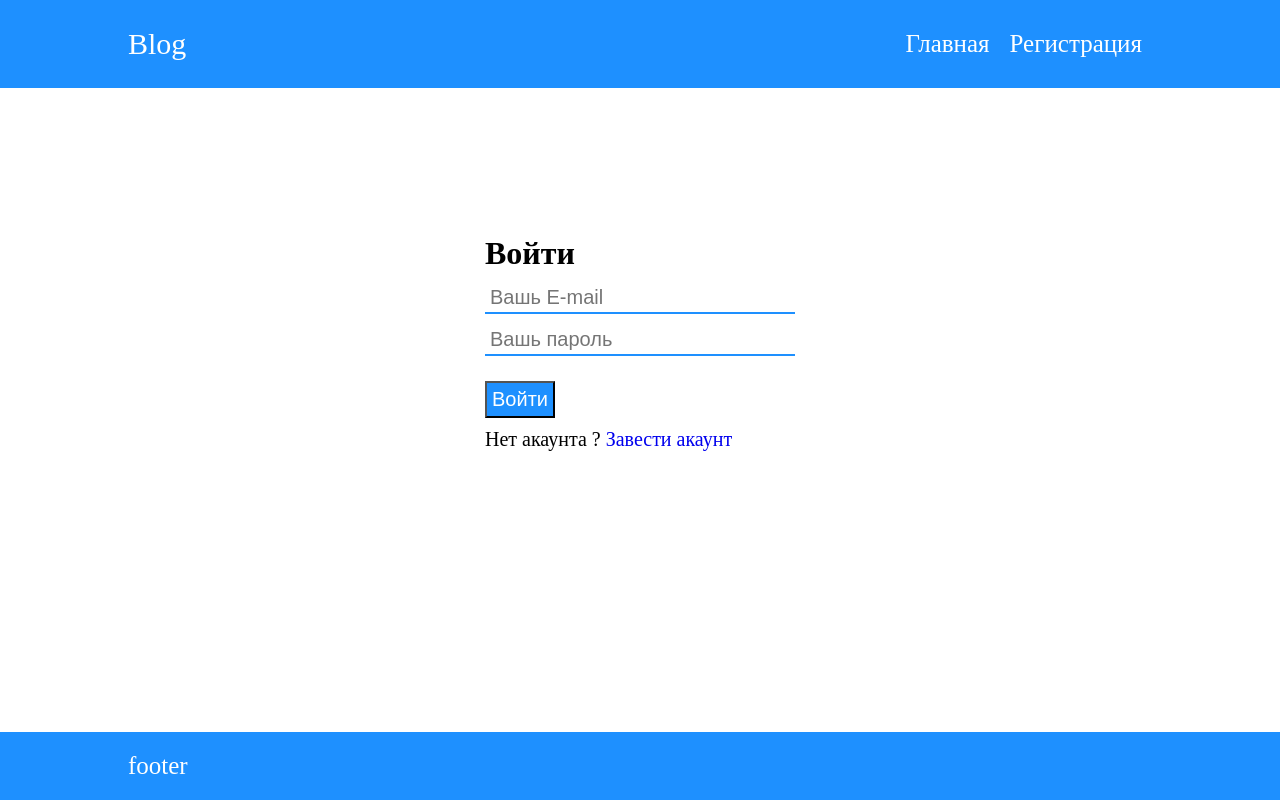
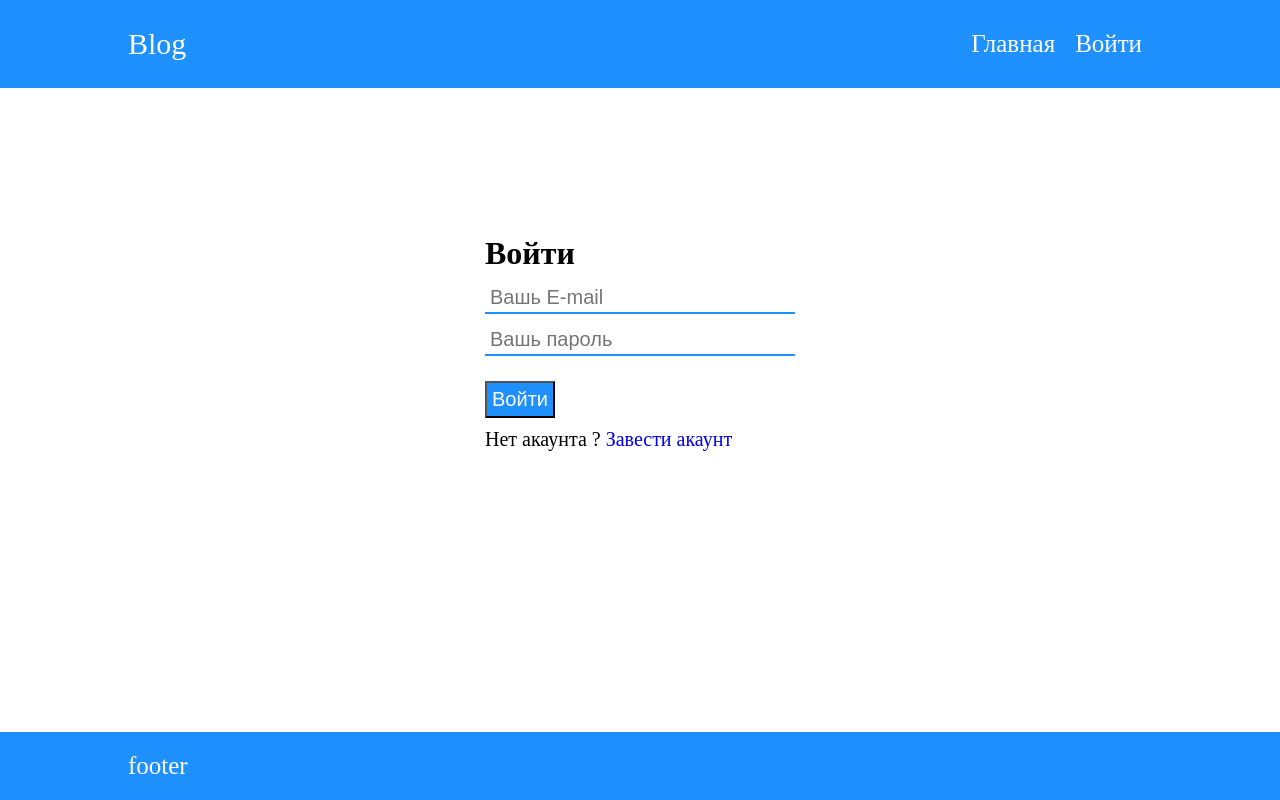
Before and after one commit to PashaZubkov55/blog_client, a React (Vite) app: page /login in a window 1280 px wide. Built offline with nearby package versions, Linux system fonts and the light colour scheme.

Commit message:
'dinamic_menu'

```diff
--- a/src/App.tsx
+++ b/src/App.tsx
@@ -9,8 +9,9 @@ function App() {
   return (
 
    <main className="main">
-    <Header/>
+
     <BrowserRouter>
+      <Header/>
       <AppRouter />
      </BrowserRouter>
      <Footer/>
--- a/src/components/Header.tsx
+++ b/src/components/Header.tsx
@@ -1,3 +1,7 @@
+
+import { NavLink } from 'react-router-dom';
+import { HOME_ROUTE, LOGUIN_ROUTE } from '../router/Url';
+import { Navbar } from './Navbar';
 export const Header =()=>{
     return(
             <header className="header">
@@ -5,13 +9,7 @@ export const Header =()=>{
                 <div className="header__wrapper">
 
                     <div className="header_logo">Blog</div>
-                    <nav className="menu">
-                        <ul className="menu__list list">
-                            <li className="list__item">Главная</li>
-                            <li className="list__item">Регистрация</li>
-                        </ul>
-
-                    </nav>
+                    <Navbar/>
                 </div>
                 </div>
             </header>
--- a/src/components/Login.tsx
+++ b/src/components/Login.tsx
@@ -1,8 +1,14 @@
 import { useForm } from "react-hook-form"
 import { NavLink } from 'react-router-dom'
-import { REGISTRATION_ROUTE } from "../router/Url"
+import { useDispatch } from "react-redux"
+import { useNavigate } from "react-router"
+import { HOME_ROUTE, REGISTRATION_ROUTE } from "../router/Url"
+import { setStatus } from "../store/Auth/AuthSlice"
+
 
 export const Login = ()=>{
+    const navigate = useNavigate()
+    const dispatch = useDispatch()
     const {
         register,
         formState:{errors},
@@ -11,8 +17,10 @@ export const Login = ()=>{
     } = useForm()
 
     const isLogin = (data)=>{
+        dispatch(setStatus(true))
+        navigate(HOME_ROUTE)
+        console.log(data.email, data.password)
 
-        console.log(data.email, data.password)
     }
     return(
         <div className="login">
--- /dev/null
+++ b/src/components/Navbar.tsx
@@ -0,0 +1,30 @@
+import { NavLink } from "react-router-dom"
+import { useSelector } from "react-redux"
+import { HOME_ROUTE, LOGUIN_ROUTE, PROFILE_ROUTE } from "../router/Url"
+import { useEffect, useState } from "react"
+export const Navbar=()=>{
+   const [menuList,setMenuList] = useState([])
+    const auth = useSelector((state) => state.auth.isAuth)
+    useEffect(()=>{
+        console.log(auth)
+    },[auth])
+     return(
+         <nav className="navbar">
+            {auth?
+                   <ul className="navbar_list list">
+                   <NavLink  to={HOME_ROUTE} className='list__item'>Главная </NavLink>
+                   <NavLink  to={PROFILE_ROUTE} className='list__item'>Профиль </NavLink>
+                   <NavLink to={HOME_ROUTE}  className='list__item' >Выйти </NavLink>
+                        </ul>
+                        :
+                        <ul className="navbar_list list">
+                        <NavLink  to={HOME_ROUTE} className='list__item'>Главная </NavLink>
+                        <NavLink to={LOGUIN_ROUTE}  className='list__item' > Войти </NavLink>
+                             </ul>
+
+
+
+        }
+         </nav>
+     )
+    }
--- a/src/index.css
+++ b/src/index.css
@@ -42,20 +42,20 @@ align-items: center;
 .header_logo {
     font-size: 30px;
 }
-.menu {
+.navbar {
     font-size: 25px;
 }
-.menu__list {
+.navbar_list {
     display: flex;
 }
-.list {
 
-}
 .list__item {
     margin: 10px;
     list-style: none;
+    color: var(--main-color);
 
 }
+
 /*footer*/
 
 .footer{
--- a/src/store/Auth/AuthSlice.ts
+++ b/src/store/Auth/AuthSlice.ts
@@ -3,16 +3,16 @@ import { createSlice } from '@reduxjs/toolkit'
 export const AuthSlice = createSlice({
   name: 'auth',
   initialState:{
-    isAuth: true
+    isAuth: false
   },
   reducers: {
-    status(state){
-        return state.isAuth
+    setStatus(state, auth){
+       state.isAuth = auth
     }
   },
 })
 
 // Action creators are generated for each case reducer function
-export const {status } = AuthSlice.actions
+export const {setStatus } = AuthSlice.actions
 
 export default AuthSlice.reducer
```
